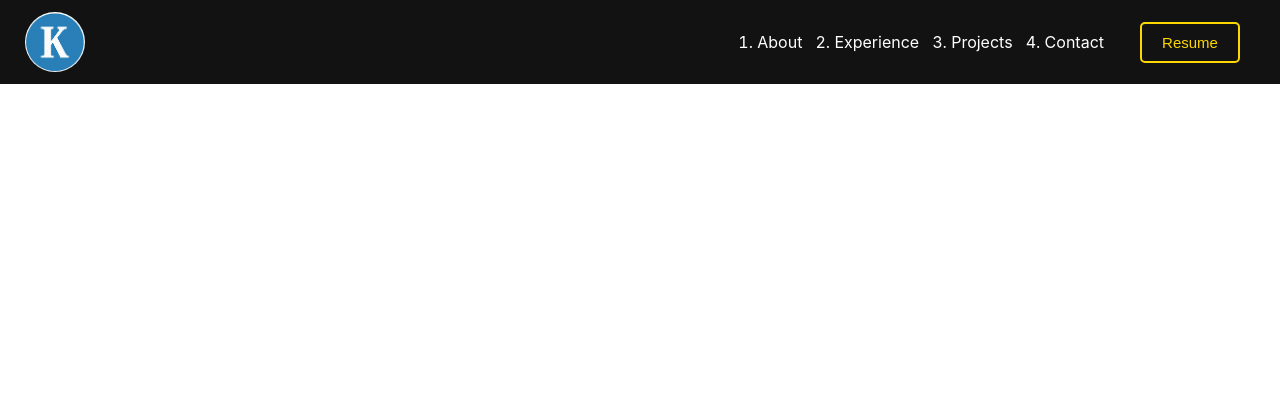
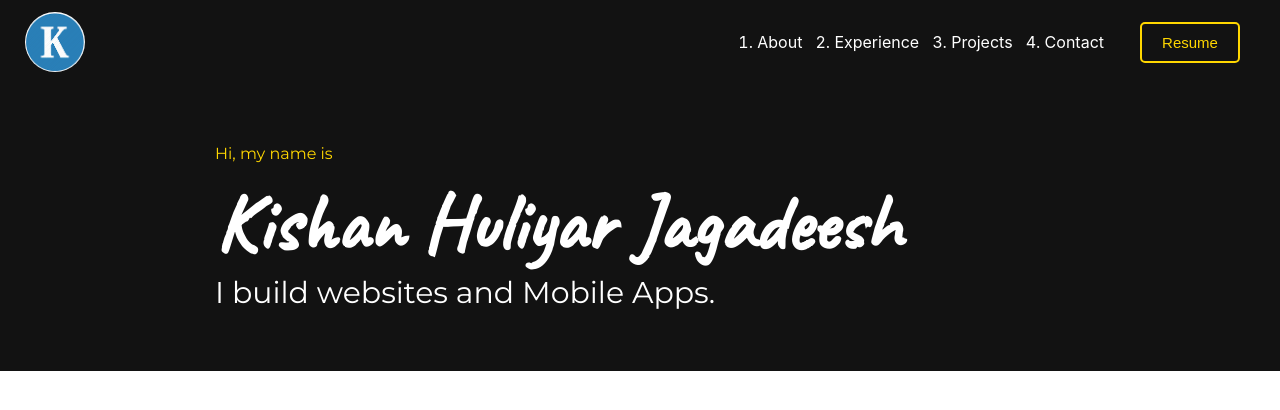
Before and after one commit to kishanhj/p-v1, a React (Create React App) app: page / in a window 1280 px wide. Shown: the top 410 px of the page. Built offline with nearby package versions, Linux system fonts and the light colour scheme.

Commit message:
about part 1

```diff
--- a/public/index.html
+++ b/public/index.html
@@ -25,6 +25,7 @@
       Learn how to configure a non-root public URL by running `npm run build`.
     -->
     <title>Kishan Huliyar</title>
+    <link href="https://fonts.googleapis.com/css2?family=Caveat&family=Montserrat:wght@400;600&display=swap" rel="stylesheet">
   </head>
   <body>
     <noscript>You need to enable JavaScript to run this app.</noscript>
--- a/src/App.js
+++ b/src/App.js
@@ -2,6 +2,7 @@ import React, { useState, useEffect } from 'react';
 import Header from "./components/Header"
 import styled from "styled-components"
 import Axios from 'axios';
+import About from './components/About';
 
 const StyledContainer = styled.div`
     background-color : #121212;
@@ -37,6 +38,7 @@ function App() {
   return (
     <StyledContainer>
       <Header />
+      <About />
     </StyledContainer>
   );
 }
--- /dev/null
+++ b/src/components/About.js
@@ -0,0 +1,42 @@
+import React from "react";
+import styled from "styled-components";
+
+
+const StyledContainer = styled.section`
+    max-width: 850px;
+    width: 90%;
+    margin: 0 auto;
+    padding: 60px 0;
+`;
+
+const Title = styled.h1`
+    font-size : 80px;
+    margin : 0;
+    margin-top : 10px;
+    font-family: 'Caveat', cursive;
+`;
+
+const Prefix = styled.div`
+    color : gold;
+    font-family: 'Montserrat', sans-serif;
+`;
+
+const Postfix = styled.p`
+    margin : 0;
+    font-size : 30px;
+    font-family: 'Montserrat', sans-serif;
+`;
+
+const About = () => {
+
+    return (
+        <StyledContainer id="about">
+            <Prefix>Hi, my name is </Prefix>
+            <Title>Kishan Huliyar Jagadeesh</Title>
+            <Postfix>I build websites and Mobile Apps.</Postfix>
+
+        </StyledContainer>
+    );
+}
+
+export default About;
--- a/src/components/Header.js
+++ b/src/components/Header.js
@@ -79,7 +79,7 @@ const Header = (props) => {
 
                     <LinkContainer>
                         <OL>
-                            <Link href="/"> <li>About</li> </Link>
+                            <Link href="#about"> <li>About</li> </Link>
                             <Link href="/"> <li>Experience</li> </Link>
                             <Link href="/"> <li>Projects</li> </Link>
                             <Link href="/"> <li>Contact</li> </Link>
```
